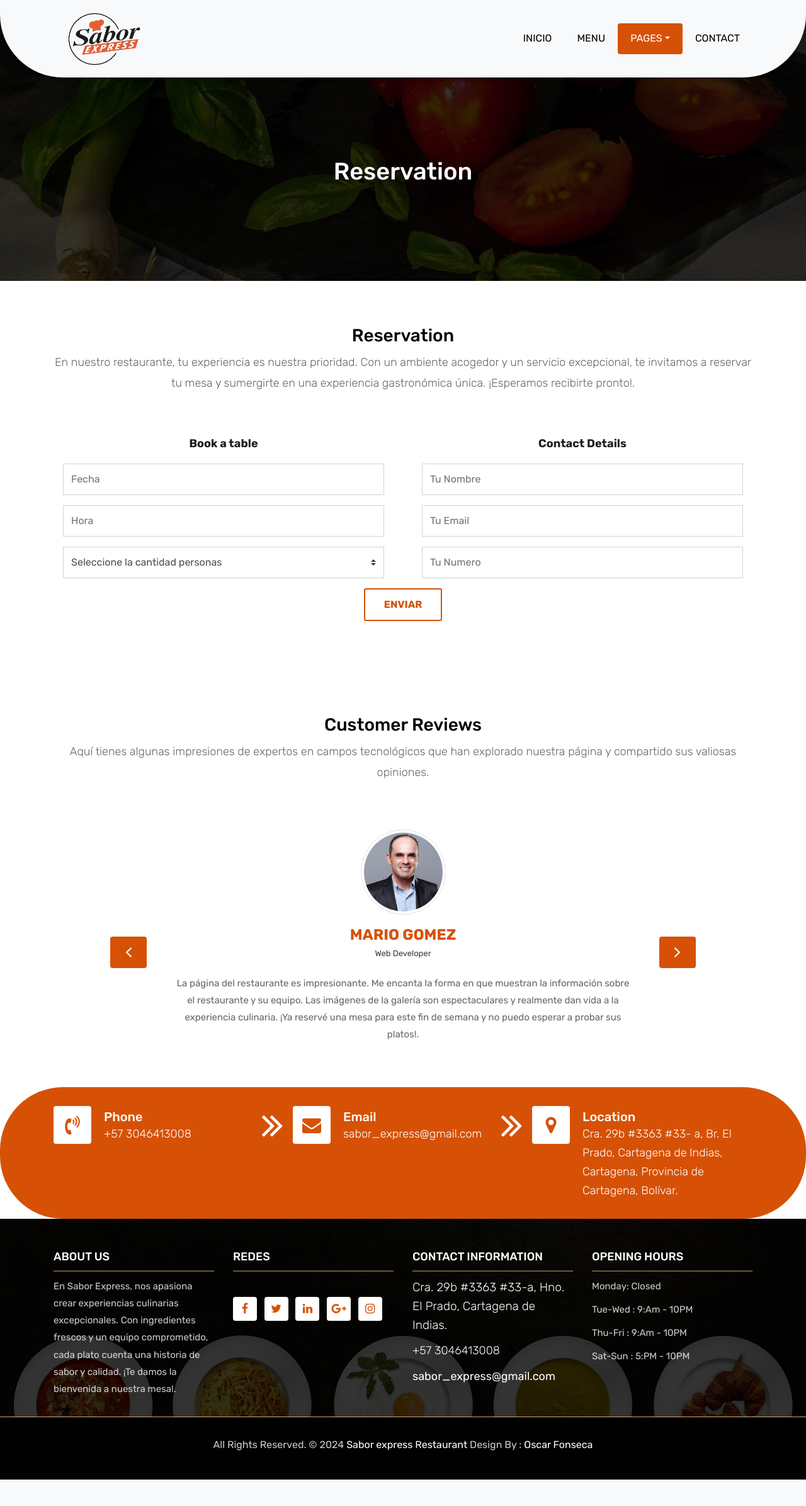
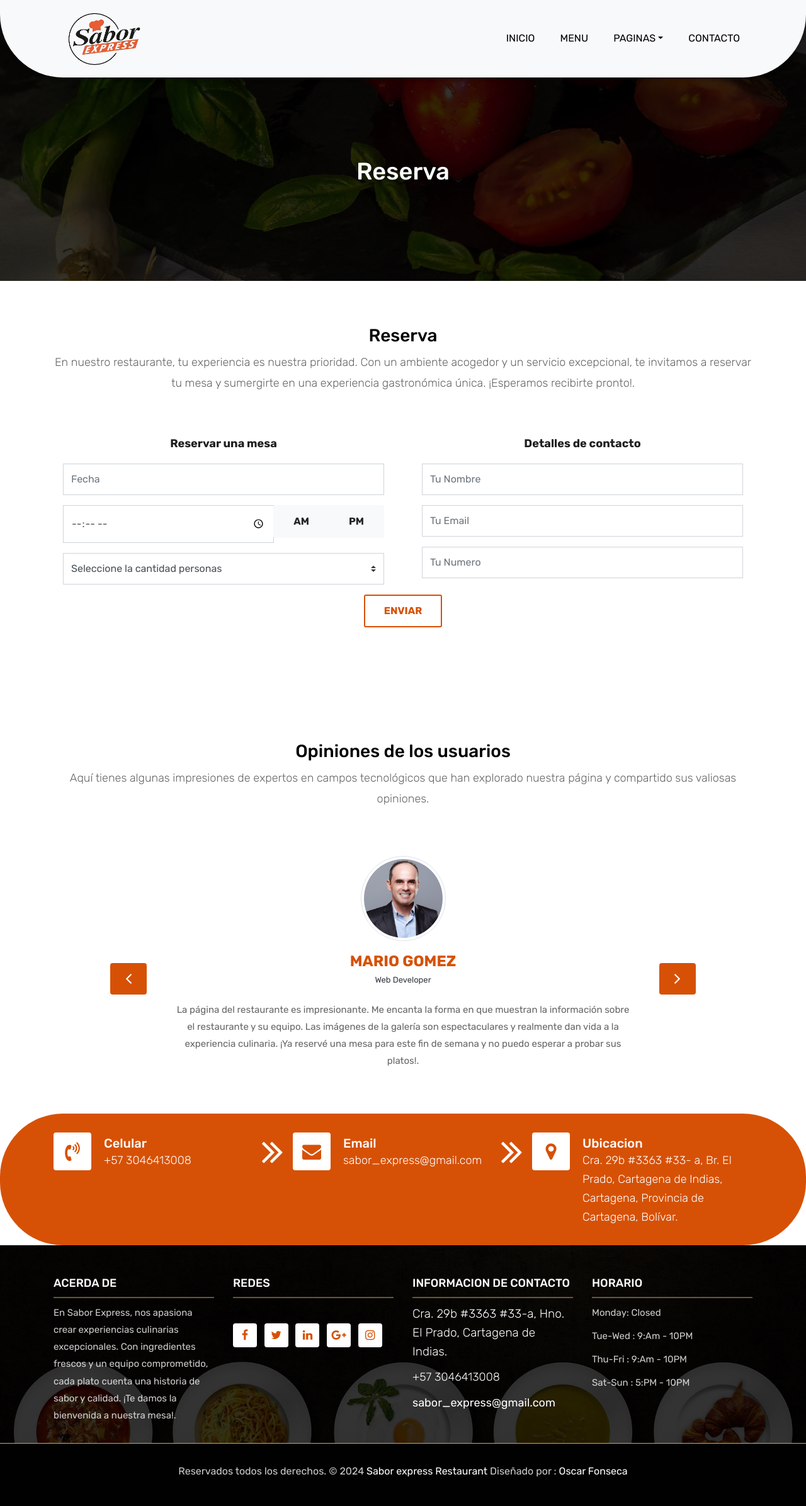
Before and after one commit to Papermiuko/my-first-blog, a Django app: page /reservar/ in a window 1280 px wide. Shown: the whole page at 63% size. Before the commit the page ends 2349 px from the top, so only its background shows below. Run offline with Django 3.2, Linux system fonts and the light colour scheme; some libraries are stand-ins or nearby versions.

Commit message:
Mi aplicación Django Girls, primer commit

```diff
--- a/blog/admin.py
+++ b/blog/admin.py
@@ -5,4 +5,4 @@ from .models import Reserva
 
 @admin.register(Reserva)
 class ReservaAdmin(admin.ModelAdmin):
-    list_display = ('nombre', 'email', 'telefono', 'fecha', 'hora', 'numero_personas')
+    list_display = ('nombre', 'email', 'telefono', 'fecha', 'hora', 'jornada', 'numero_personas')
--- a/blog/templates/reservation.html
+++ b/blog/templates/reservation.html
@@ -52,6 +52,23 @@
 		width: 160px; /* Ancho de la imagen */
         height: auto; /* Altura ajustada automáticamente para mantener la proporción */
 		}
+		.btn-light input[type="radio"] {
+  display: none; /* Oculta el botón de radio original */
+}
+
+.btn-light label.btn {
+  color: black; /* Cambia el color del texto a negro */
+}
+
+.btn-light input[type="radio"]:checked + label.btn {
+  background-color: #6c757d; /* Cambia el color de fondo cuando el botón está seleccionado */
+  color: white; /* Cambia el color del texto cuando el botón está seleccionado */
+}
+.confirmation-container {
+  margin-top: 40px; /* Ajusta este valor según sea necesario para el espacio deseado */
+}
+
+
 	</style>
 </head>
 
@@ -71,15 +88,15 @@
 						<li class="nav-item"><a class="nav-link" href="index.html">Inicio</a></li>
 						<li class="nav-item"><a class="nav-link" href="menu.html">Menu</a></li>
 
-						<li class="nav-item dropdown active">
-							<a class="nav-link dropdown-toggle" href="#" id="dropdown-a" data-toggle="dropdown">Pages</a>
+						<li class="nav-item dropdown">
+							<a class="nav-link dropdown-toggle active" href="#" id="dropdown-a" data-toggle="dropdown">Paginas</a>
 							<div class="dropdown-menu" aria-labelledby="dropdown-a">
-								<a class="dropdown-item active" href="reservation.html">Reservation</a>
-								<a class="dropdown-item" href="gallery.html">Gallery</a>
+								<a class="dropdown-item active" href="reservation.html">Reserva</a>
+								<a class="dropdown-item" href="gallery.html">Galeria</a>
 							</div>
 						</li>
 
-						<li class="nav-item"><a class="nav-link" href="contact.html">Contact</a></li>
+						<li class="nav-item"><a class="nav-link" href="contact.html">Contacto</a></li>
 					</ul>
 				</div>
 			</div>
@@ -95,19 +112,20 @@
 		<div class="container text-center">
 			<div class="row">
 				<div class="col-lg-12">
-					<h1>Reservation</h1>
+					<h1>Reserva</h1>
 				</div>
 			</div>
 		</div>
 	</div>
 	<!-- End All Pages -->
 
+		<!-- Empieza el codigo que quiero -->
 	<div class="reservation-box">
 		<div class="container">
 			<div class="row">
 				<div class="col-lg-12">
 					<div class="heading-title text-center">
-						<h2>Reservation</h2>
+						<h2>Reserva</h2>
 						<p>En nuestro restaurante, tu experiencia es nuestra prioridad. Con un ambiente acogedor y un servicio excepcional, te invitamos a reservar tu mesa y sumergirte en una experiencia gastronómica única. ¡Esperamos recibirte pronto!.</p>
 					</div>
 				</div>
@@ -115,20 +133,34 @@
 			<div class="row">
 				<div class="col-md-12">
 					<div class="submit-button text-center">
-						<form id="reservationForm" action="{% url 'reservar' %}" method="post">
+						<form id="reservationForm" action="{% url 'reservar' %}" method="post" onsubmit="return enviarFormulario()">
 							{% csrf_token %}
 							<div class="row">
 								<div class="col-md-6">
-									<h3>Book a table</h3>
+									<h3>Reservar una mesa</h3>
 									<div class="col-md-12">
 										<div class="form-group">
 											<input id="input_date" class="datepicker picker__input form-control" name="fecha" type="text" placeholder="Fecha" value="" required data-error="Por favor ingrese la fecha">
 											<div class="help-block with-errors"></div>
 										</div>
 									</div>
+
 									<div class="col-md-12">
 										<div class="form-group">
-											<input id="input_time" class="time form-control picker__input" name="hora" placeholder="Hora" required data-error="Por favor ingrese la hora">
+											<div class="input-group">
+												<input type="time" class="form-control" id="hora" name="hora" placeholder="Hora" required data-error="Por favor ingrese la hora">
+												<div class="input-group-append">
+													<div class="btn-group" data-toggle="buttons">
+														<label class="btn btn-light">
+														  <input type="radio" name="jornada" id="amOption" value="AM" autocomplete="off" required> AM
+														</label>
+														<label class="btn btn-light">
+														  <input type="radio" name="jornada" id="pmOption" value="PM" autocomplete="off" required> PM
+														</label>
+													  </div>
+
+												</div>
+											</div>
 											<div class="help-block with-errors"></div>
 										</div>
 									</div>
@@ -149,7 +181,7 @@
 									</div>
 								</div>
 								<div class="col-md-6">
-									<h3>Contact Details</h3>
+									<h3>Detalles de contacto</h3>
 									<div class="col-md-12">
 										<div class="form-group">
 											<input type="text" class="form-control" id="name" name="name" placeholder="Tu Nombre" required data-error="Por favor ingresa tu nombre">
@@ -170,8 +202,12 @@
 									</div>
 								</div>
 							</div>
-							<button class="btn btn-common" id="submit" type="submit">Enviar</button>
-							<div id="msgSubmit" class="h3 text-center hidden"></div>
+								<!-- Botón de envío -->
+								<button class="btn btn-common" id="submit" type="submit">Enviar</button>
+								<div class="confirmation-container">
+									<!-- Mensaje de confirmación oculto -->
+									<div id="msgSubmit"  class="h3 text-center hidden"></div>
+								</div>
 							<div class="clearfix"></div>
 						</form>
 					</div>
@@ -181,13 +217,14 @@
 	</div>
 
 
+
 	<!-- Start Customer Reviews -->
 	<div class="customer-reviews-box">
 		<div class="container">
 			<div class="row">
 				<div class="col-lg-12">
 					<div class="heading-title text-center">
-						<h2>Customer Reviews</h2>
+						<h2>Opiniones de los usuarios</h2>
 						<p>Aquí tienes algunas impresiones de expertos en campos tecnológicos que han explorado nuestra página y compartido sus valiosas opiniones.</p>
 					</div>
 				</div>
@@ -243,7 +280,7 @@
 				<div class="col-md-4 arrow-right">
 					<i class="fa fa-volume-control-phone"></i>
 					<div class="overflow-hidden">
-						<h4>Phone</h4>
+						<h4>Celular</h4>
 						<p class="lead">
 							+57 3046413008
 						</p>
@@ -261,7 +298,7 @@
 				<div class="col-md-4">
 					<i class="fa fa-map-marker"></i>
 					<div class="overflow-hidden">
-						<h4>Location</h4>
+						<h4>Ubicacion</h4>
 						<p class="lead">
 							Cra. 29b #3363 #33- a, Br. El Prado, Cartagena de Indias, Cartagena, Provincia de Cartagena, Bolívar.
 						</p>
@@ -277,7 +314,7 @@
 		<div class="container">
 			<div class="row">
 				<div class="col-lg-3 col-md-6">
-					<h3>About Us</h3>
+					<h3>Acerda de</h3>
 					<p>En Sabor Express, nos apasiona crear experiencias culinarias excepcionales. Con ingredientes frescos y un equipo comprometido, cada plato cuenta una historia de sabor y calidad. ¡Te damos la bienvenida a nuestra mesa!.</p>
 				</div>
 				<div class="col-lg-3 col-md-6">
@@ -294,13 +331,13 @@
 					</ul>
 				</div>
 				<div class="col-lg-3 col-md-6">
-					<h3>Contact information</h3>
+					<h3>Informacion de contacto</h3>
 					<p class="lead">Cra. 29b #3363 #33-a, Hno. El Prado, Cartagena de Indias.</p>
 					<p class="lead"><a href="#">+57 3046413008</a></p>
 					<p><a href="https://mail.google.com/mail/u/0/#inbox?compose=new"> sabor_express@gmail.com</a></p>
 				</div>
 				<div class="col-lg-3 col-md-6">
-					<h3>Opening hours</h3>
+					<h3>Horario</h3>
 					<p><span class="text-color">Monday: </span>Closed</p>
 					<p><span class="text-color">Tue-Wed :</span> 9:Am - 10PM</p>
 					<p><span class="text-color">Thu-Fri :</span> 9:Am - 10PM</p>
@@ -313,7 +350,7 @@
 			<div class="container">
 				<div class="row">
 					<div class="col-lg-12">
-						<p class="company-name">All Rights Reserved. &copy; 2024 <a href="https://www.facebook.com/SaboresExpressOficial/">Sabor express Restaurant</a> Design By :
+						<p class="company-name">Reservados todos los derechos. &copy; 2024 <a href="https://www.facebook.com/SaboresExpressOficial/">Sabor express Restaurant</a> Diseñado por :
 							<a href="https://www.facebook.com/profile.php?id=100008874960558&mibextid=kFxxJD">Oscar Fonseca</a></p>
 					</div>
 				</div>
@@ -341,29 +378,30 @@
 <script src="{% static 'js/contact-form-script.js' %}"></script>
 <script src="{% static 'js/custom.js' %}"></script>
 
-<!-- Formulario de reserva -->
 
 <script>
-    // Función para mostrar el mensaje emergente
-    function mostrarMensajeExito() {
-        var mensajeExito = document.getElementById('mensaje-exito');
-        mensajeExito.style.display = 'block';
-        setTimeout(function(){
-            mensajeExito.style.display = 'none';
-        }, 5000); // El mensaje se ocultará después de 5 segundos
-    }
+  function enviarFormulario() {
+    // Envía el formulario utilizando AJAX
+    $.ajax({
+      url: $('#reservationForm').attr('action'), // Obtiene la URL de acción del formulario
+      type: $('#reservationForm').attr('method'), // Obtiene el método del formulario (POST)
+      data: $('#reservationForm').serialize(), // Serializa los datos del formulario
+
+      success: function(response) {
+        // Muestra un mensaje de confirmación
+        $('#msgSubmit').text('Su reserva se ha guardado exitosamente. Estaremos en contacto con usted por correo.');
+        $('#msgSubmit').removeClass('hidden'); // Muestra el mensaje
+      }
+    });
+
+    return false; // Evita el envío automático del formulario
+  }
 </script>
 
-<div id="mensaje-exito" style="display: none;">
-    <div style="background-color: #4CAF50; color: white; text-align: center; padding: 10px;">
-        <strong>¡Reserva realizada con éxito!</strong> Pronto lo contactaremos por correo electrónico.
-    </div>
-</div>
+</script>
 
-{% if request.method == 'POST' %}
-    <script>
-        mostrarMensajeExito();
-    </script>
-{% endif %}
+
+
+
 </body>
 </html>
--- a/blog/views.py
+++ b/blog/views.py
@@ -21,6 +21,11 @@ def reservation(request):
 from django.contrib import messages
 from .models import Reserva
 
+
+from datetime import datetime
+
+from datetime import datetime
+
 def reservar(request):
     if request.method == 'POST':
         # Procesar la reserva
@@ -30,11 +35,18 @@ def reservar(request):
         nombre = request.POST.get('name')
         email = request.POST.get('email')
         telefono = request.POST.get('phone')
-        hora = request.POST.get('hora')
+
+        # Obtener la hora del formulario (en formato de 24 horas)
+        hora_str = request.POST.get('hora')
+
+        # Obtener el número de personas del formulario
         numero_personas = request.POST.get('person')
 
+         # Obtener el número jornada del formulario
+        jornada = request.POST.get('jornada')
+
         # Crear una instancia de Reserva
-        reserva = Reserva(nombre=nombre, email=email, telefono=telefono, fecha=fecha, hora=hora, numero_personas=numero_personas)
+        reserva = Reserva(nombre=nombre, email=email, telefono=telefono, fecha=fecha, hora=hora_str, numero_personas=numero_personas, jornada=jornada)
 
         # Guardar la reserva
         reserva.save()
```
Also changed, not shown: blog/models.py (+8 -5 lines), blog/templates/contact.html (+17 -16 lines), blog/templates/gallery.html (+14 -14 lines), blog/templates/index.html (+22 -41 lines), blog/templates/menu.html (+18 -18 lines), blog/migrations/0003_reserva_am_pm.py (added), blog/migrations/0004_remove_reserva_am_pm_reserva_jornada.py (added).
